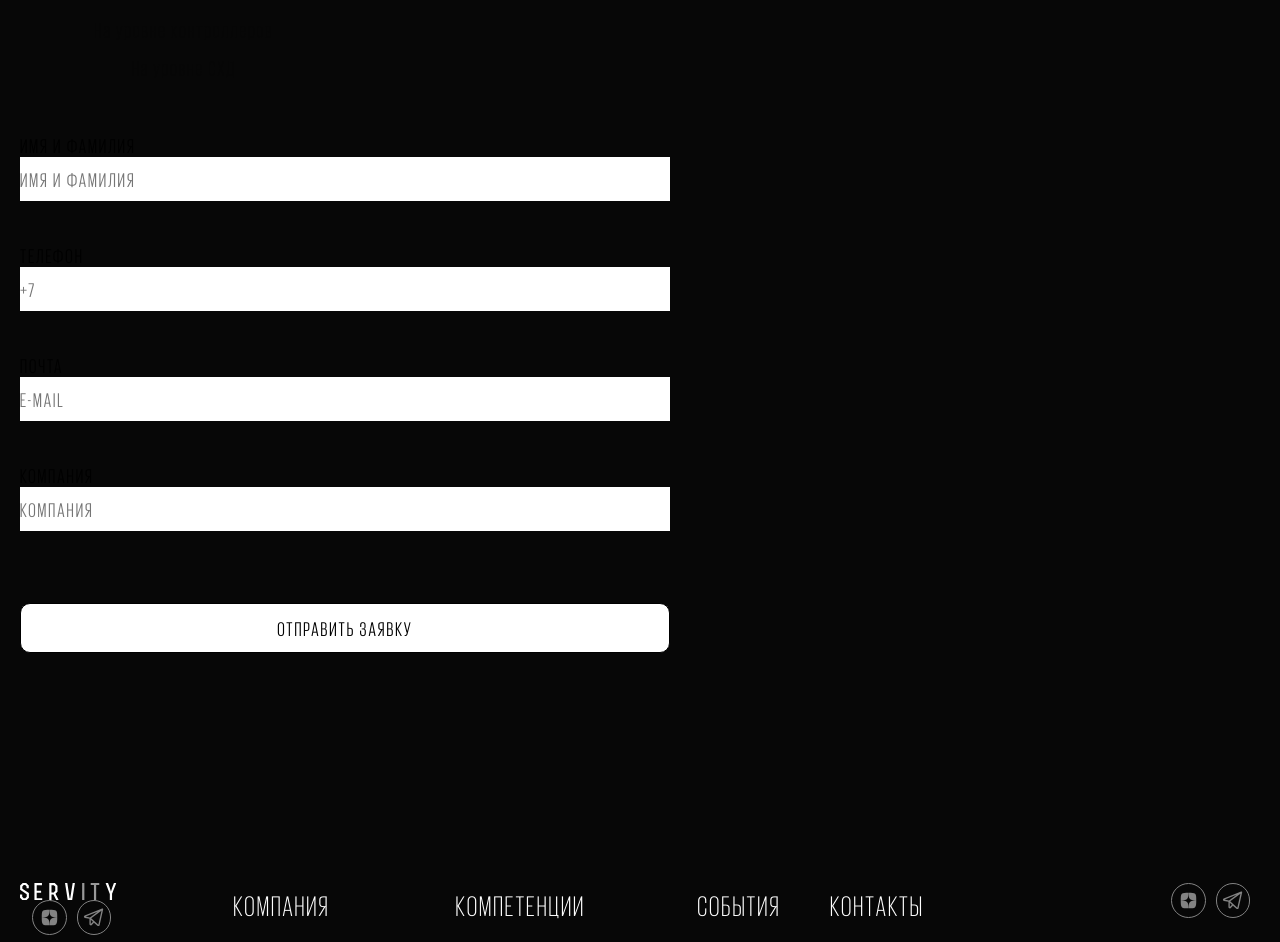
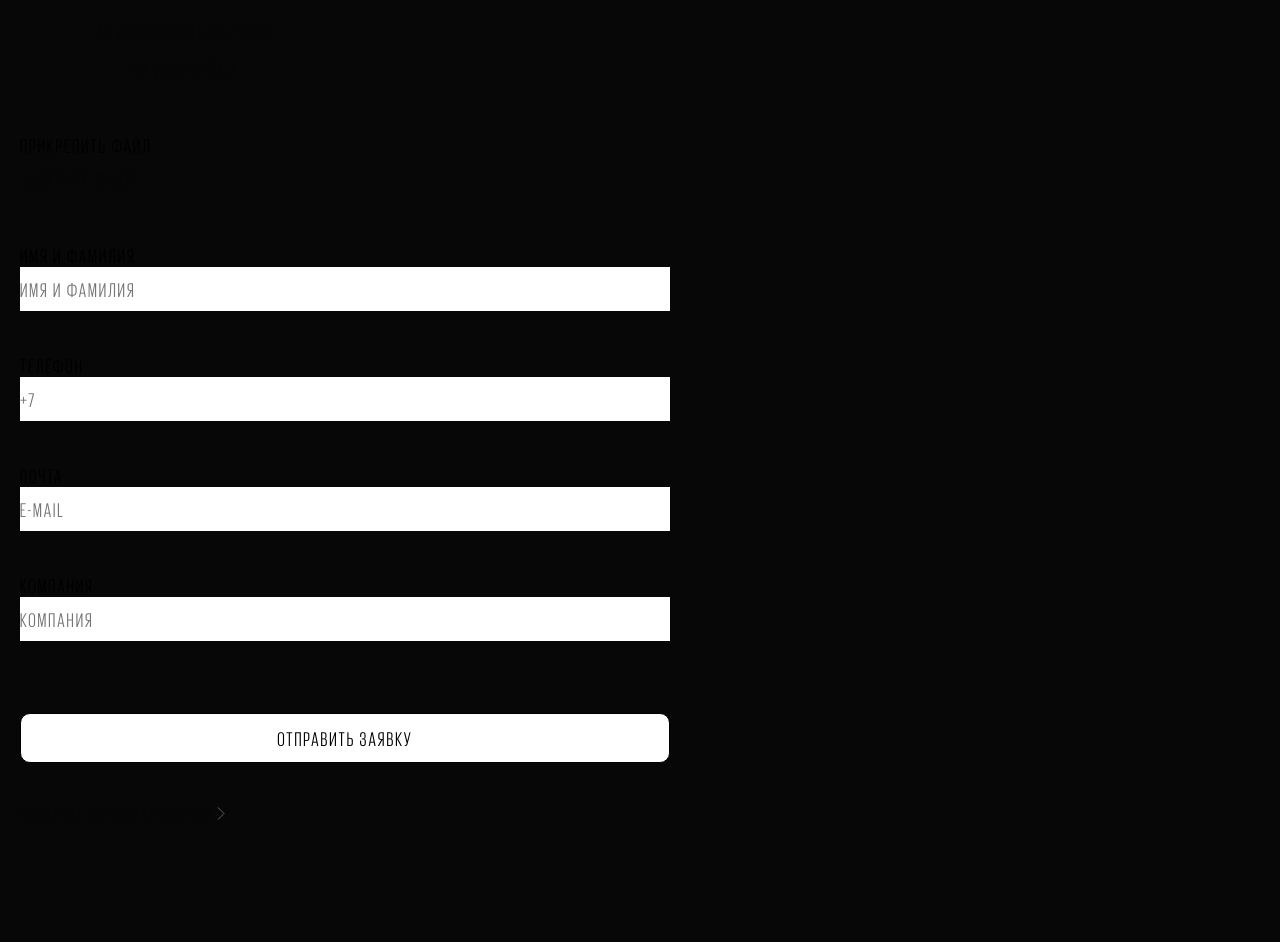
Before and after one commit to dsavelyev-man/servity, a Nuxt app in the folder client/: page /equipment/storage-systems in a window 1280 px wide. Shown: the part 1480-2422 px from the top of the page. Built offline with nearby package versions, Linux system fonts and the light colour scheme; what vue3-perfect-scrollbar would draw is missing.

Commit message:
file input

```diff
--- a/client/components/pages/equipment/Form.vue
+++ b/client/components/pages/equipment/Form.vue
@@ -1,5 +1,10 @@
 <template>
   <form :class="$style.form">
+    <FieldLabel :class="$style.inputFileLabel">
+      ПРИКРЕПИТЬ ФАЙЛ
+      <input :class="$style.inputFile" type="file"/>
+      <span>ВЫБЕРИТЕ ФАЙЛ</span>
+    </FieldLabel>
     <FieldLabel>
       ИМЯ И ФАМИЛИЯ
       <Field placeholder="ИМЯ И ФАМИЛИЯ"/>
@@ -17,10 +22,15 @@
       <Field placeholder="КОМПАНИЯ"/>
     </FieldLabel>
     <button :class="`${$style.button} ${$style.text}`">ОТПРАВИТЬ ЗАЯВКУ</button>
+    <NuxtLink :class="$style.link" href="/policy">
+      ПОЛИТИКА ОБРАБОТКИ ДАННЫХ
+      <ArrowIcon />
+    </NuxtLink>
   </form>
 </template>
 
 <script setup lang="ts">
+import ArrowIcon from "~/components/svg/ArrowIcon.vue";
 </script>
 
 <style lang="scss" module>
@@ -39,6 +49,16 @@
   border: solid black 1px;
 }
 
+.link {
+  color: $black;
+  opacity: 0.6;
+  font-weight: 400;
+  letter-spacing: $text-default-spacing;
+  margin-top: 0;
+  font-size: $text-sm;
+  text-decoration: none;
+}
+
 .form {
   display: flex;
   flex-direction: column;
@@ -46,4 +66,33 @@
   margin-top: 40px;
 }
 
+.inputFileLabel {
+  position: relative;
+  justify-content: flex-start;
+
+  & span {
+    position: relative;
+    display: flex;
+    align-items: center;
+    cursor: pointer;
+    border: none;
+    font-size: $text-default;
+    border-bottom: 2px solid $black;
+    color: rgba($black, 0.7);
+    outline: none;
+    letter-spacing: $text-default-spacing;
+    height: 44px;
+    padding: 0;
+  }
+}
+
+.inputFile {
+  position: absolute;
+  z-index: -1;
+  opacity: 0;
+  display: block;
+  width: 0;
+  height: 0;
+}
+
 </style>
--- a/client/components/pages/index/PartnerStatuses.vue
+++ b/client/components/pages/index/PartnerStatuses.vue
@@ -29,10 +29,10 @@
             </div>
           </div>
           <div :class="$style.end">
-            <a :class="$style.link" href="/privacy">
+            <NuxtLink :class="$style.link" href="/privacy">
               ЛИЦЕНЗИИ И СЕРТИФИКАТЫ
               <ArrowIcon />
-            </a>
+            </NuxtLink>
           </div>
         </div>
       </Container>
--- a/client/layouts/default.vue
+++ b/client/layouts/default.vue
@@ -47,7 +47,8 @@ const whiteRoutes = [
   "/equipment/network-hardware",
   "/events",
   "/news",
-  "/contacts"
+  "/contacts",
+  "/policy"
 ];
 
 onMounted(() => {
```
